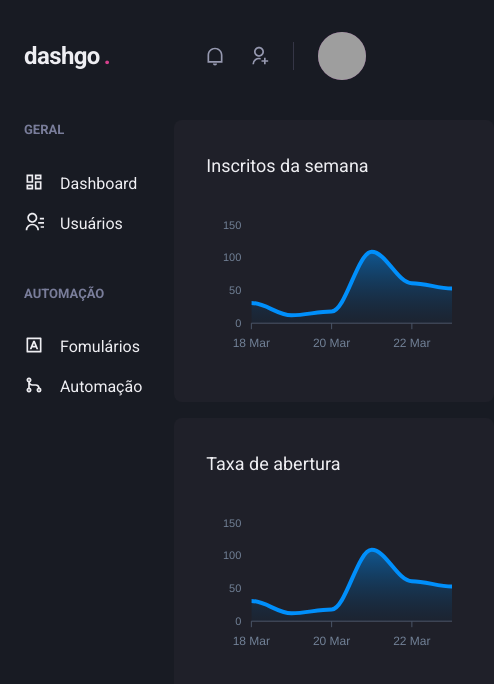
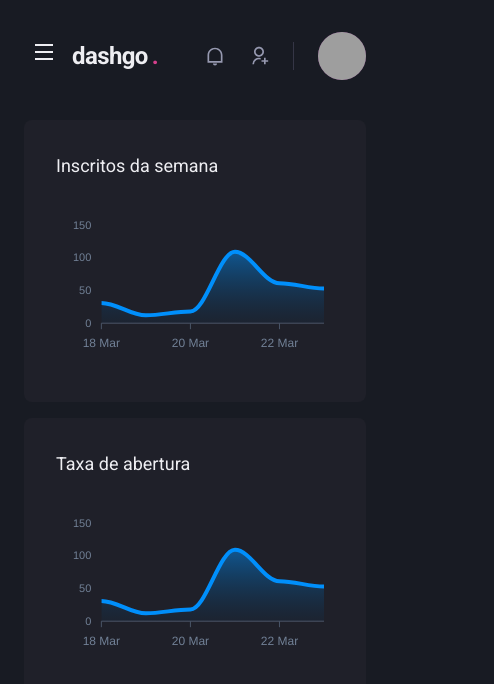
Before and after one commit to RafaelSanaMontevechio/dashgo, a Next.js app: page /dashboard in a window 390 px wide. Shown: the top 684 px of the page, 494 px wide, since content can reach past the window. Built offline with nearby package versions, Linux system fonts and the light colour scheme; grey boxes are pictures that could not be loaded.

Commit message:
feat: :sparkles: sidebar drawer and responsivity

```diff
--- a/src/components/Header/index.tsx
+++ b/src/components/Header/index.tsx
@@ -1,11 +1,16 @@
-import { Flex, useBreakpointValue } from '@chakra-ui/react';
+import { Flex, useBreakpointValue, IconButton, Icon } from '@chakra-ui/react';
 
 import { Logo } from './Logo';
 import { Profile } from './Profile';
 import { SearchBox } from './SearchBox';
 import { NotificationsNav } from './NotificationsNav';
 
+import { useSidebarDrawer } from '../../contexts/SidebarDrawerContext';
+import { RiMenuLine } from 'react-icons/ri';
+
 export function Header() {
+  const { onOpen } = useSidebarDrawer();
+
   const isWideVersion = useBreakpointValue({
     base: false,
     lg: true,
@@ -22,6 +27,16 @@
       px="6"
       align="center"
     >
+      {!isWideVersion && (
+        <IconButton
+          aria-label="Open navigation"
+          fontSize="24px"
+          variant="unstyled"
+          onClick={onOpen}
+          mr="2"
+          icon={<Icon as={RiMenuLine} />}
+        />
+      )}
       <Logo />
 
       {isWideVersion && <SearchBox />}
--- /dev/null
+++ b/src/components/Sidebar/SidebarNav.tsx
@@ -0,0 +1,29 @@
+import { Stack } from '@chakra-ui/react';
+
+import {
+  RiContactsLine,
+  RiDashboardLine,
+  RiGitMergeLine,
+  RiInputMethodLine,
+} from 'react-icons/ri';
+
+import { NavLink } from './NavLink';
+import { NavSection } from './NavSection';
+
+export function SidebarNav() {
+  return (
+    <>
+      <Stack spacing="12" align="flex-start">
+        <NavSection title="GERAL">
+          <NavLink icon={RiDashboardLine}>Dashboard</NavLink>
+          <NavLink icon={RiContactsLine}>Usuários</NavLink>
+        </NavSection>
+
+        <NavSection title="AUTOMAÇÃO">
+          <NavLink icon={RiInputMethodLine}>Fomulários</NavLink>
+          <NavLink icon={RiGitMergeLine}>Automação</NavLink>
+        </NavSection>
+      </Stack>
+    </>
+  );
+}
--- a/src/components/Sidebar/index.tsx
+++ b/src/components/Sidebar/index.tsx
@@ -1,29 +1,43 @@
-import { Box, Stack } from '@chakra-ui/react';
+import {
+  Box,
+  Drawer,
+  DrawerOverlay,
+  DrawerContent,
+  DrawerHeader,
+  DrawerCloseButton,
+  DrawerBody,
+  useBreakpointValue,
+} from '@chakra-ui/react';
 
-import {
-  RiContactsLine,
-  RiDashboardLine,
-  RiGitMergeLine,
-  RiInputMethodLine,
-} from 'react-icons/ri';
+import { useSidebarDrawer } from '../../contexts/SidebarDrawerContext';
 
-import { NavLink } from './NavLink';
-import { NavSection } from './NavSection';
+import { SidebarNav } from './SidebarNav';
 
 export function Sidebar() {
+  const isDrawerSidebar = useBreakpointValue({ base: true, lg: false });
+
+  const { isOpen, onClose } = useSidebarDrawer();
+
+  if (isDrawerSidebar) {
+    return (
+      <Drawer isOpen={isOpen} placement="left" onClose={onClose}>
+        <DrawerOverlay>
+          <DrawerContent bg="gray.800" p="4">
+            <DrawerCloseButton mt="6" />
+            <DrawerHeader>Navegação</DrawerHeader>
+
+            <DrawerBody>
+              <SidebarNav />
+            </DrawerBody>
+          </DrawerContent>
+        </DrawerOverlay>
+      </Drawer>
+    );
+  }
+
   return (
     <Box as="aside" w="64" mr="8">
-      <Stack spacing="12" align="flex-start">
-        <NavSection title="GERAL">
-          <NavLink icon={RiDashboardLine}>Dashboard</NavLink>
-          <NavLink icon={RiContactsLine}>Usuários</NavLink>
-        </NavSection>
-
-        <NavSection title="AUTOMAÇÃO">
-          <NavLink icon={RiInputMethodLine}>Fomulários</NavLink>
-          <NavLink icon={RiGitMergeLine}>Automação</NavLink>
-        </NavSection>
-      </Stack>
+      <SidebarNav />
     </Box>
   );
 }
--- /dev/null
+++ b/src/contexts/SidebarDrawerContext.tsx
@@ -0,0 +1,33 @@
+/* eslint-disable react-hooks/exhaustive-deps */
+import { createContext, ReactNode, useContext, useEffect } from 'react';
+
+import { useDisclosure, UseDisclosureReturn } from '@chakra-ui/react';
+
+import { useRouter } from 'next/router';
+
+interface SidebarDrawerProviderProps {
+  children: ReactNode;
+}
+
+type SidebarDrawerContextData = UseDisclosureReturn;
+
+const SidebarDrawerContext = createContext({} as SidebarDrawerContextData);
+
+export function SidebarDrawerProvider({
+  children,
+}: SidebarDrawerProviderProps) {
+  const disclosure = useDisclosure();
+  const router = useRouter();
+
+  useEffect(() => {
+    disclosure.onClose();
+  }, [router.asPath]);
+
+  return (
+    <SidebarDrawerContext.Provider value={disclosure}>
+      {children}
+    </SidebarDrawerContext.Provider>
+  );
+}
+
+export const useSidebarDrawer = () => useContext(SidebarDrawerContext);
--- a/src/pages/_app.tsx
+++ b/src/pages/_app.tsx
@@ -4,10 +4,14 @@
 
 import { theme } from '../styles/theme';
 
+import { SidebarDrawerProvider } from '../contexts/SidebarDrawerContext';
+
 function MyApp({ Component, pageProps }: AppProps) {
   return (
     <ChakraProvider theme={theme}>
-      <Component {...pageProps} />
+      <SidebarDrawerProvider>
+        <Component {...pageProps} />
+      </SidebarDrawerProvider>
     </ChakraProvider>
   );
 }
```
